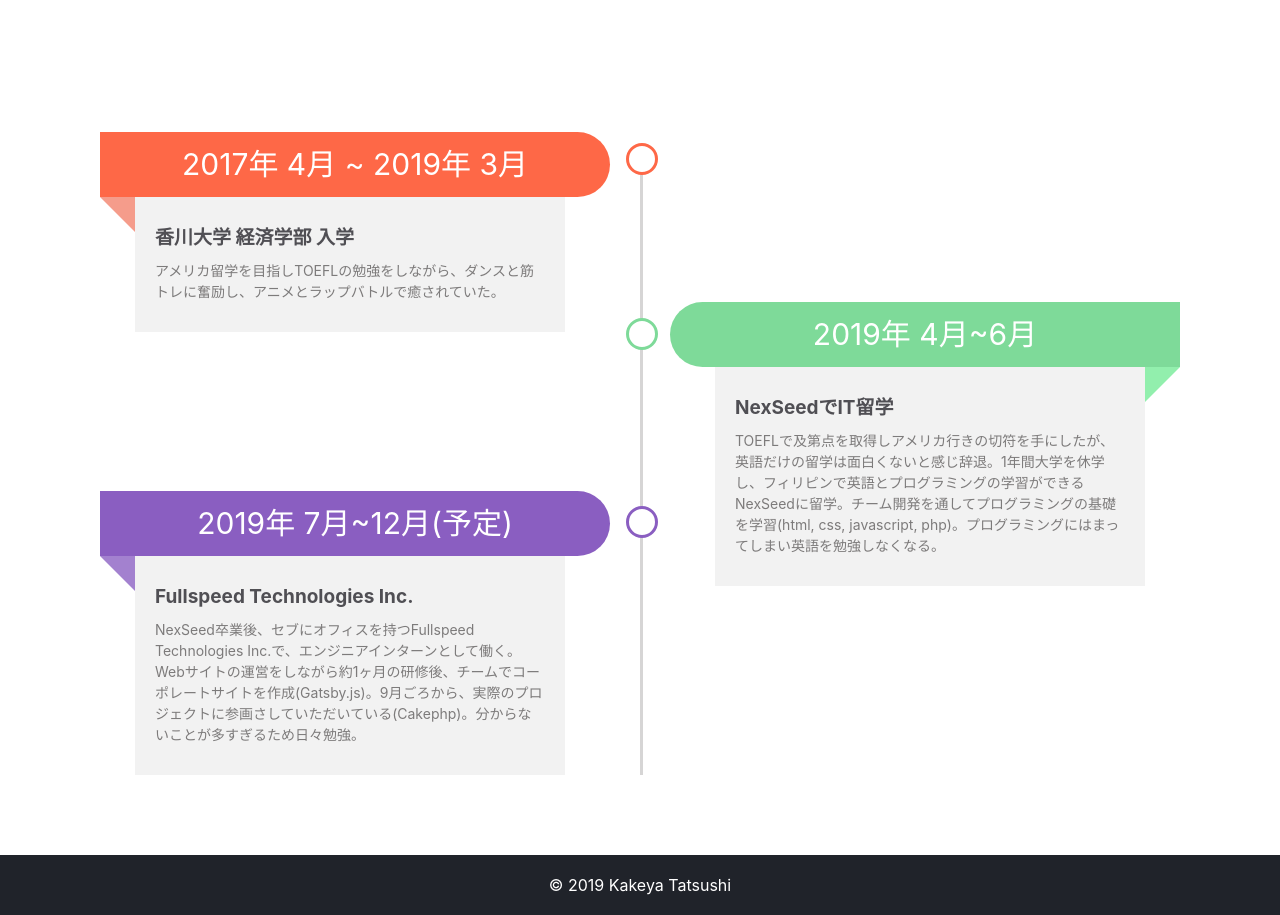
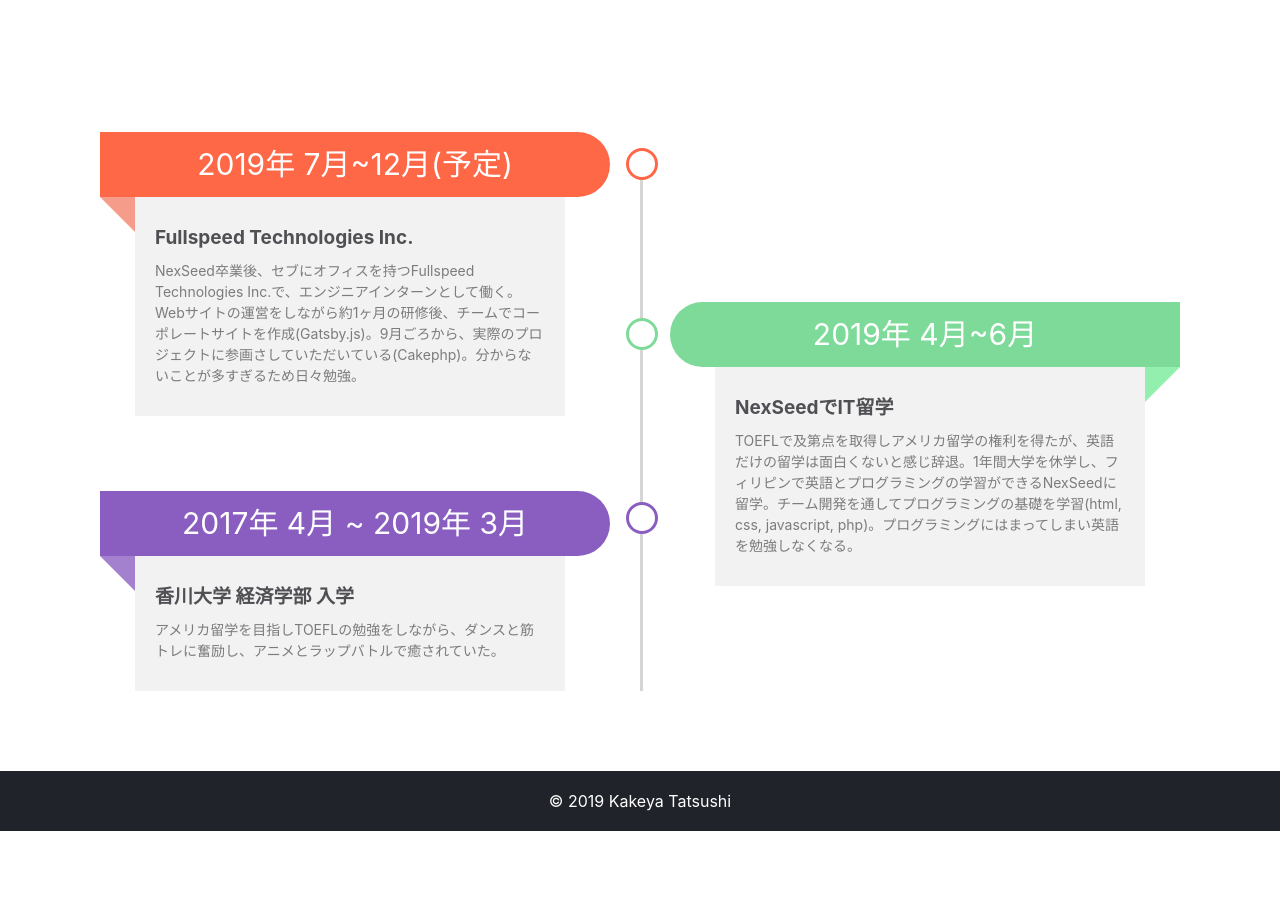
Before and after one commit to Tatsushi32/mysite, a Gatsby site: page /career in a window 1280 px wide. Shown: the part 580-1495 px from the top of the page. After the commit the page ends 1411 px from the top, so only its background shows below. Built offline with nearby package versions, Linux system fonts and the light colour scheme; Gatsby itself is replaced by a stand-in of ours.

Commit message:
modifie description nexseed

```diff
--- a/src/pages/career.js
+++ b/src/pages/career.js
@@ -17,11 +17,11 @@ class CareerPage extends React.Component {
             <div className="main-timeline8">
               <div className="timeline">
                 <span className="timeline-icon"></span>
-                <span className="year">2017年 4月 ~ 2019年 3月</span>
+                <span className="year">2019年 7月~12月(予定)</span>
                 <div className="timeline-content">
-                  <h3 className="title">香川大学 経済学部 入学</h3>
+                  <h3 className="title">Fullspeed Technologies Inc.</h3>
                   <p className="description">
-                    アメリカ留学を目指しTOEFLの勉強をしながら、ダンスと筋トレに奮励し、アニメとラップバトルで癒されていた。
+                    NexSeed卒業後、セブにオフィスを持つFullspeed Technologies Inc.で、エンジニアインターンとして働く。Webサイトの運営をしながら約1ヶ月の研修後、チームでコーポレートサイトを作成(Gatsby.js)。9月ごろから、実際のプロジェクトに参画さしていただいている(Cakephp)。分からないことが多すぎるため日々勉強。
                   </p>
                 </div>
               </div>
@@ -31,17 +31,17 @@ class CareerPage extends React.Component {
                 <div className="timeline-content">
                   <h3 className="title nexseed">NexSeedでIT留学</h3>
                   <p className="description nexseed">
-                    TOEFLで及第点を取得しアメリカ行きの切符を手にしたが、英語だけの留学は面白くないと感じ辞退。1年間大学を休学し、フィリピンで英語とプログラミングの学習ができるNexSeedに留学。チーム開発を通してプログラミングの基礎を学習(html, css, javascript, php)。プログラミングにはまってしまい英語を勉強しなくなる。
+                    TOEFLで及第点を取得しアメリカ留学の権利を得たが、英語だけの留学は面白くないと感じ辞退。1年間大学を休学し、フィリピンで英語とプログラミングの学習ができるNexSeedに留学。チーム開発を通してプログラミングの基礎を学習(html, css, javascript, php)。プログラミングにはまってしまい英語を勉強しなくなる。
                   </p>
                 </div>
               </div>
               <div className="timeline">
                 <span className="timeline-icon"></span>
-                <span className="year">2019年 7月~12月(予定)</span>
+                <span className="year">2017年 4月 ~ 2019年 3月</span>
                 <div className="timeline-content">
-                  <h3 className="title">Fullspeed Technologies Inc.</h3>
+                  <h3 className="title">香川大学 経済学部 入学</h3>
                   <p className="description">
-                    NexSeed卒業後、セブにオフィスを持つFullspeed Technologies Inc.で、エンジニアインターンとして働く。Webサイトの運営をしながら約1ヶ月の研修後、チームでコーポレートサイトを作成(Gatsby.js)。9月ごろから、実際のプロジェクトに参画さしていただいている(Cakephp)。分からないことが多すぎるため日々勉強。
+                    アメリカ留学を目指しTOEFLの勉強をしながら、ダンスと筋トレに奮励し、アニメとラップバトルで癒されていた。
                   </p>
                 </div>
               </div>
```
